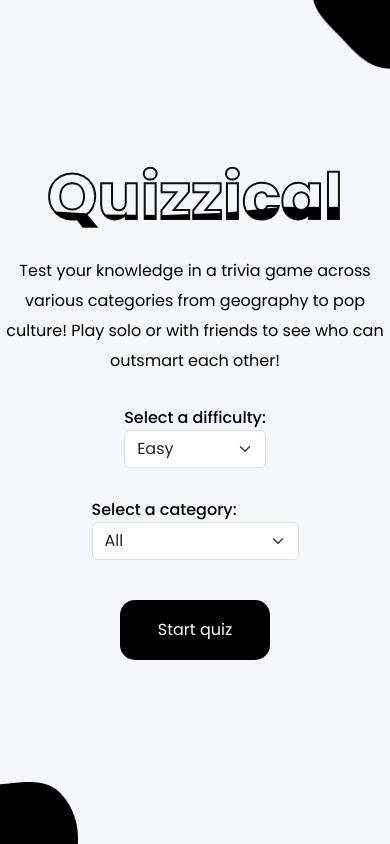
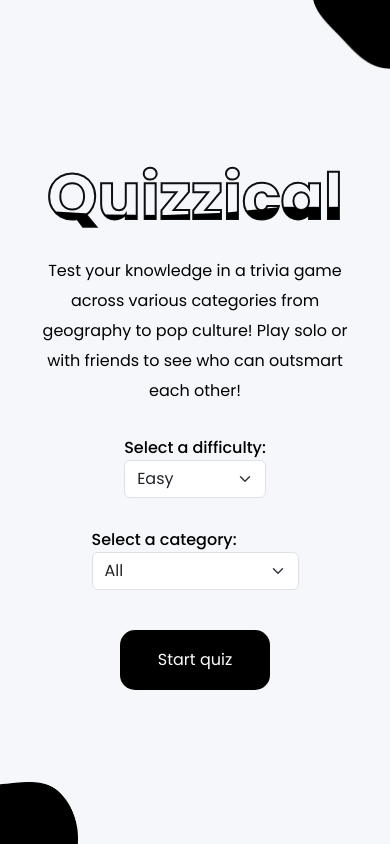
Before and after one commit to steph-xue/quizzical, a React (Vite) app: page / in a window 390 px wide. Built offline with nearby package versions, Linux system fonts and the light colour scheme.

Commit message:
adjust sizing of description on mobile

```diff
--- a/src/style.css
+++ b/src/style.css
@@ -69,7 +69,7 @@ body {
   font-weight: 400;
   line-height: 30px;
   text-align: center;
-  max-width: 56vh;
+  width: 56vh;
   margin-top: 20px;
   margin-bottom: 20px;
 }
@@ -78,7 +78,7 @@ body {
 @media only screen and (max-width: 1200px) {
   .description {
     font-size: 1rem;
-    max-width: 80vh;
+    width: 40vh;
   }
 }
 
```
